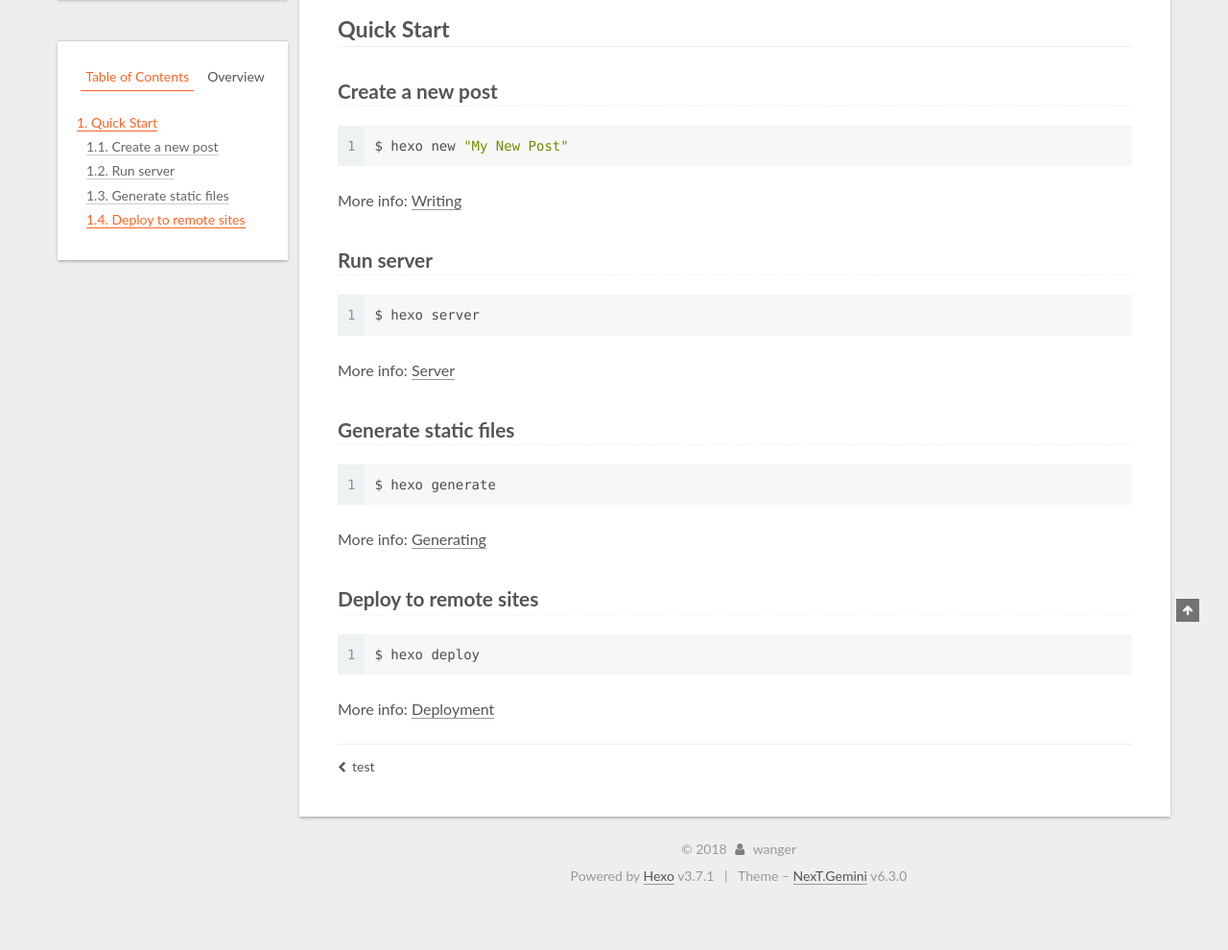
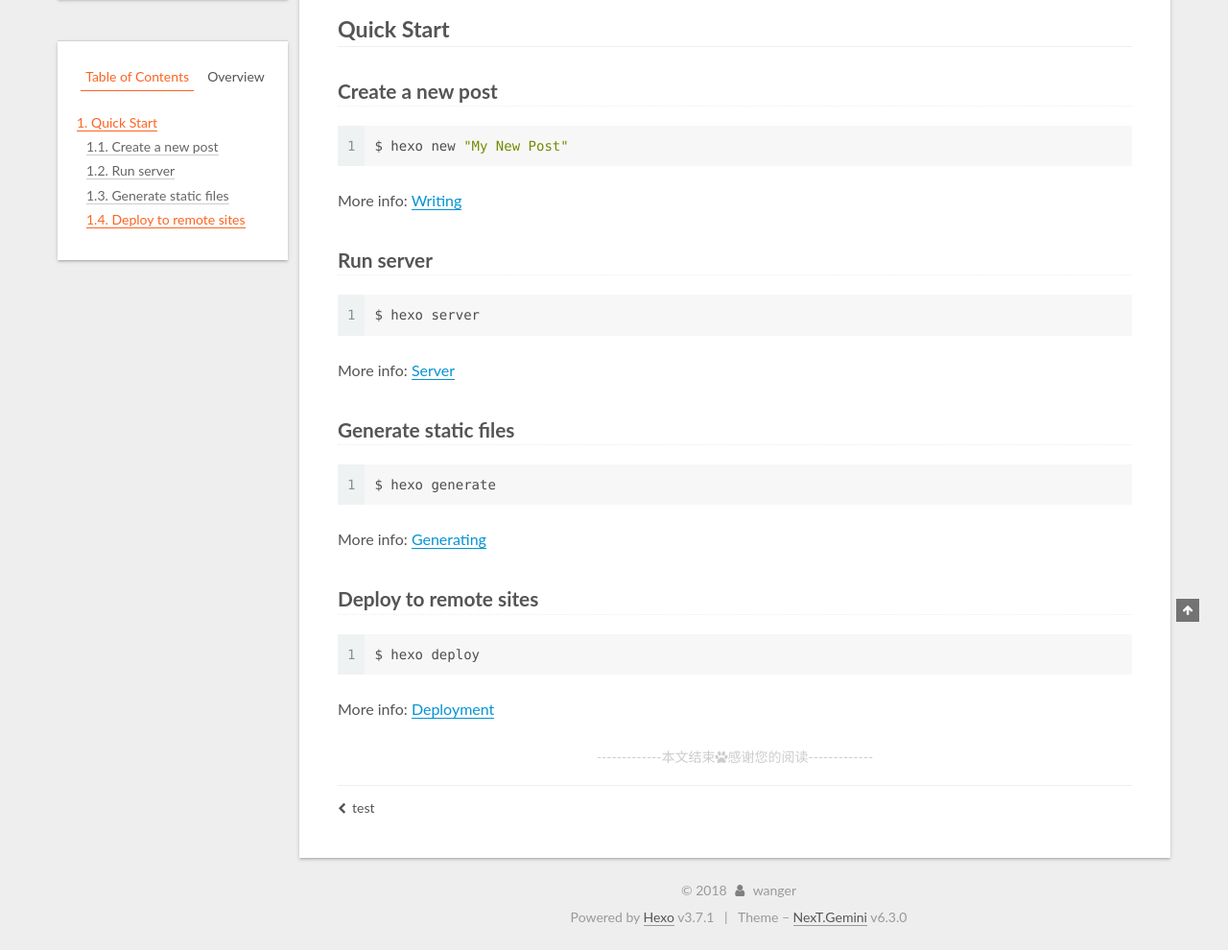
Before and after one commit to wahaha5354/wahaha5354.github.io, a plain HTML site: page 2018/08/07/hello-world/index.html in a window 1280 px wide. Shown: the part 252-1242 px from the top of the page at 96% size. Before the commit the page ends 1199 px from the top, so only its background shows below. Drawn offline with nearby package versions, Linux system fonts and the light colour scheme.

Commit message:
Site updated: 2018-08-07 22:26:14

```diff
--- a/2018/08/07/hello-world/index.html
+++ b/2018/08/07/hello-world/index.html
@@ -380,6 +380,17 @@
 
 
 
+
+      <div>
+
+        <div>
+
+    <div style="text-align:center;color: #ccc;font-size:14px;">-------------本文结束<i class="fa fa-paw"></i>感谢您的阅读-------------</div>
+
+</div>
+
+
+      </div>
 
 
 
--- a/css/main.css
+++ b/css/main.css
@@ -1670,6 +1670,16 @@ pre .javascript .function {
 .rtl.post-title {
   font-family: UKIJ Ekran;
 }
+.post-body p a {
+  color: #0593d3;
+  border-bottom: none;
+  border-bottom: 1px solid #0593d3;
+}
+.post-body p a:hover {
+  color: #fc6423;
+  border-bottom: none;
+  border-bottom: 1px solid #fc6423;
+}
 .sidebar {
   position: fixed;
   right: 0;
@@ -1849,7 +1859,7 @@ img:hover {
   width: 4px;
   height: 4px;
   border-radius: 50%;
-  background: #ffb0ad;
+  background: #ffffc4;
 }
 .links-of-blogroll {
   font-size: 13px;
```
Also changed, not shown: 2018/08/05/test/index.html (+11 -0 lines), index.html (+8 -0 lines).
